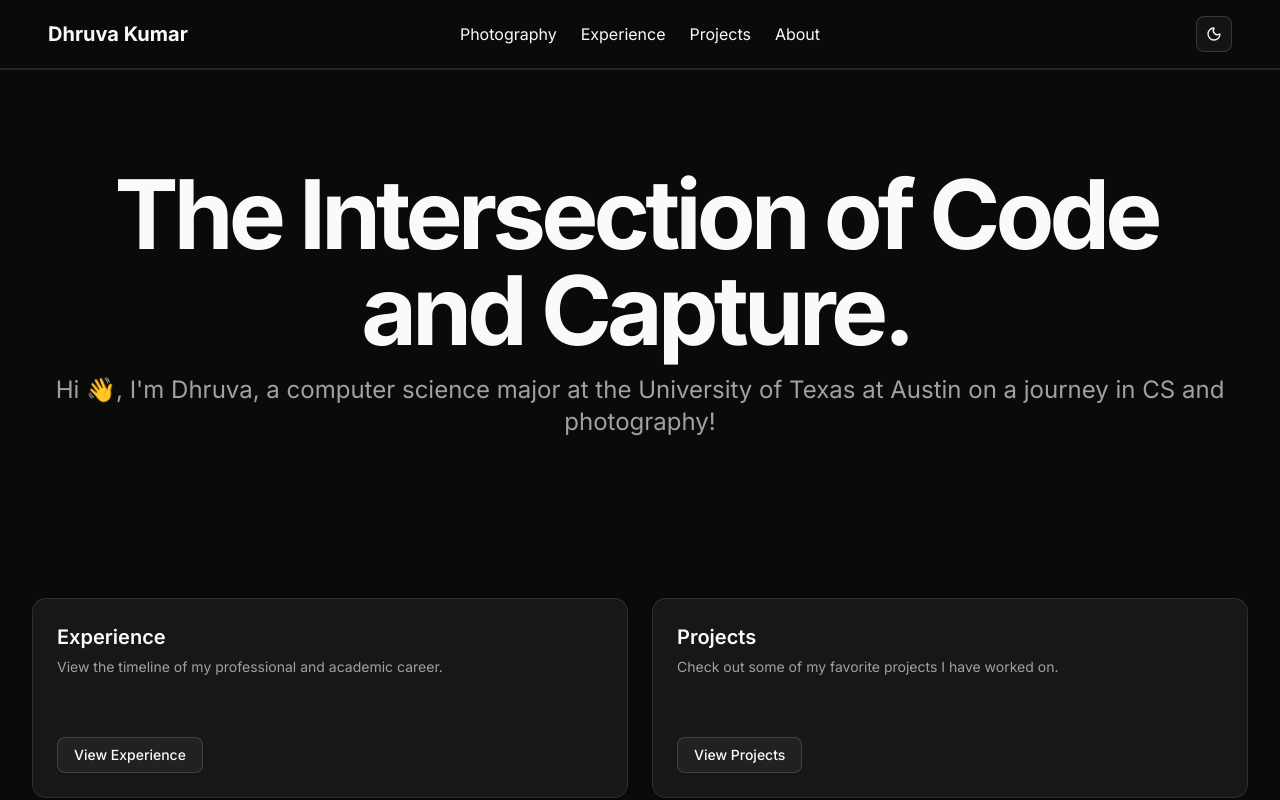
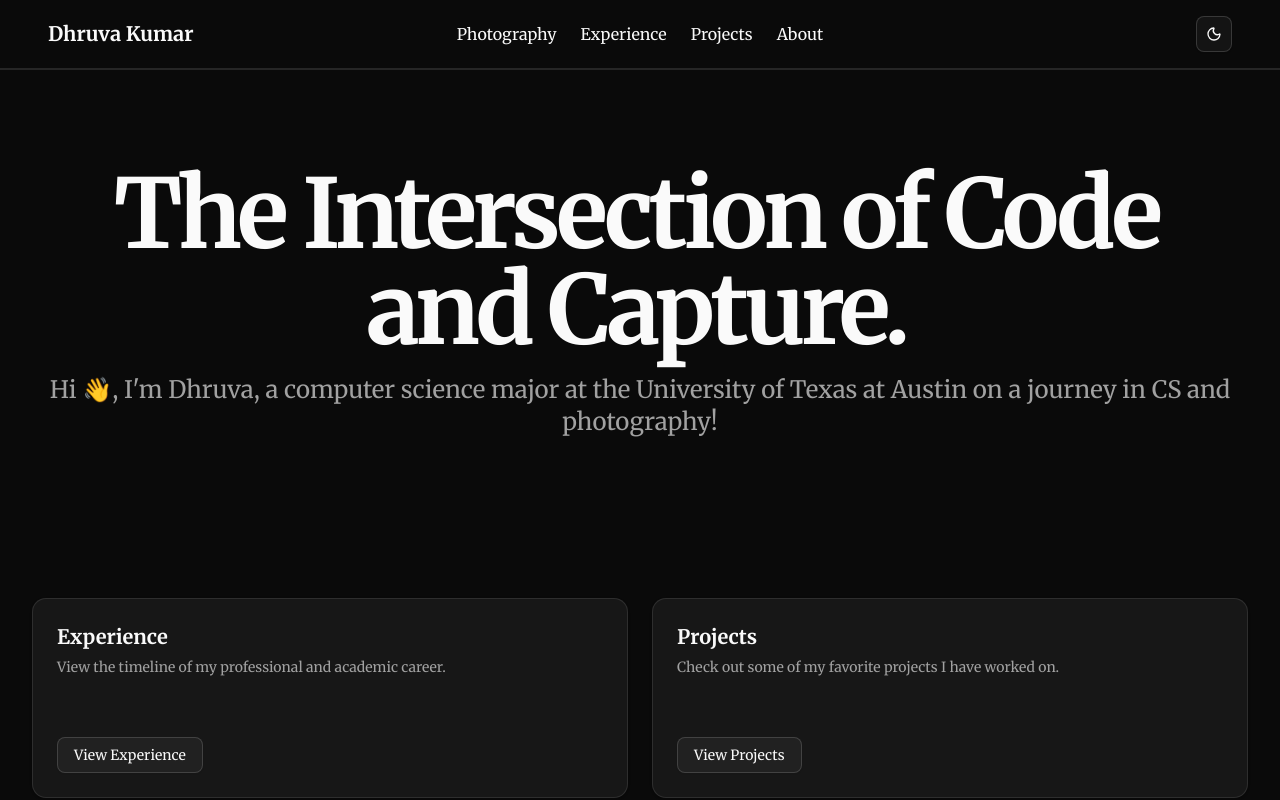
Before and after one commit to dhruva-dk/portfolio, a Next.js app: page / in a window 1280 px wide. Shown: the top 800 px of the page. Built offline with nearby package versions, Linux system fonts and the light colour scheme.

Commit message:
update font to merriweather (forgot to update file)

```diff
--- a/src/app/layout.tsx
+++ b/src/app/layout.tsx
@@ -1,12 +1,15 @@
 import type { Metadata } from "next";
-import { Inter } from "next/font/google";
+import { Merriweather } from "next/font/google";
 import "./globals.css";
 import { ThemeProvider } from "@/components/shared/theme-provider";
 import Navbar from "@/components/shared/Navbar";
 import Footer from "@/components/shared/Footer";
 import userData from "@/constants/user";
 
-const inter = Inter({ subsets: ["latin"] });
+const merriweather = Merriweather({
+  subsets: ["latin"],
+  weight: ["400", "700"],
+});
 
 export const metadata: Metadata = {
   title: `${userData.info.name} - ${userData.info.designation}`,
@@ -21,7 +24,7 @@ export default function RootLayout({
 }>) {
   return (
     <html lang="en" className="h-full" suppressHydrationWarning>
-      <body className={`${inter.className} flex flex-col min-h-full`}>
+      <body className={`${merriweather.className} flex flex-col min-h-full`}>
         <ThemeProvider
           attribute="class"
           defaultTheme="dark"
```
